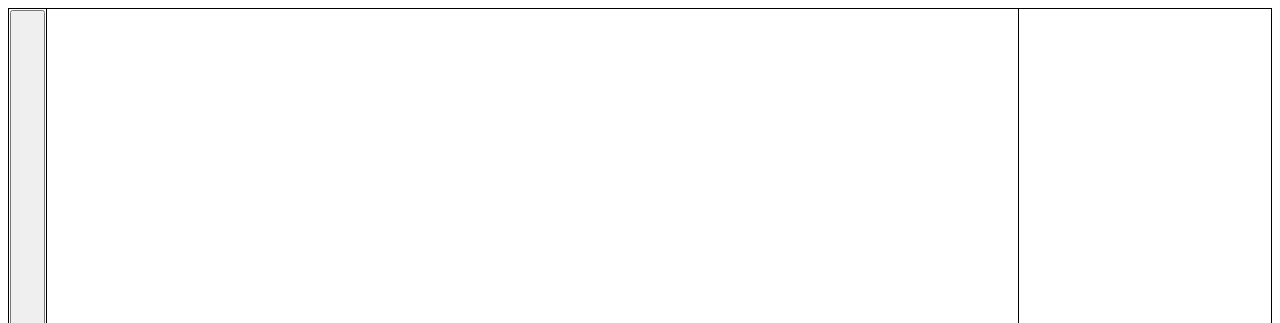
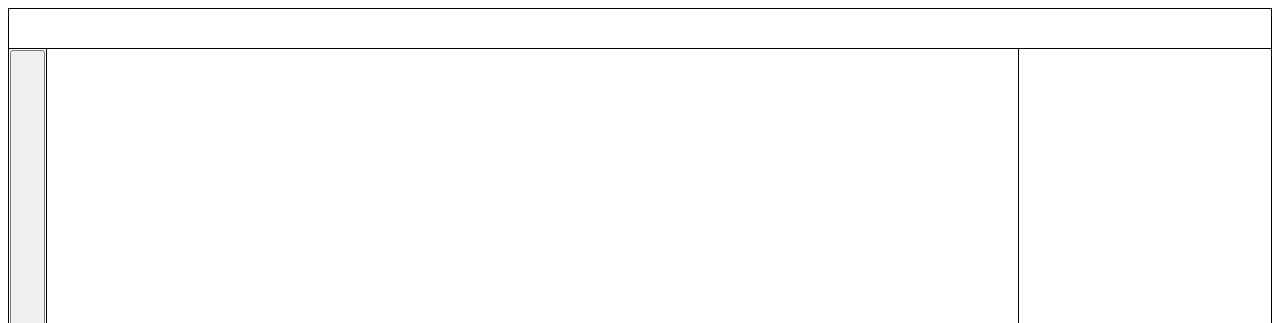
Before and after one commit to LucaFantasia/RSNGT-phone, a plain HTML site: page index.html in a window 1280 px wide. Shown: the top 323 px of the page. Drawn offline with Linux system fonts and the light colour scheme.

Commit message:
Update index.html

```diff
--- a/index.html
+++ b/index.html
@@ -12,6 +12,7 @@
         </div>
         <table>
             <tr>
+                <tr style="height:40px"></tr>
                 <td style="width:35px">
                     <button class="sideButton" onclick="openNav()"><h1>></h1></button>
                 </td>
```
